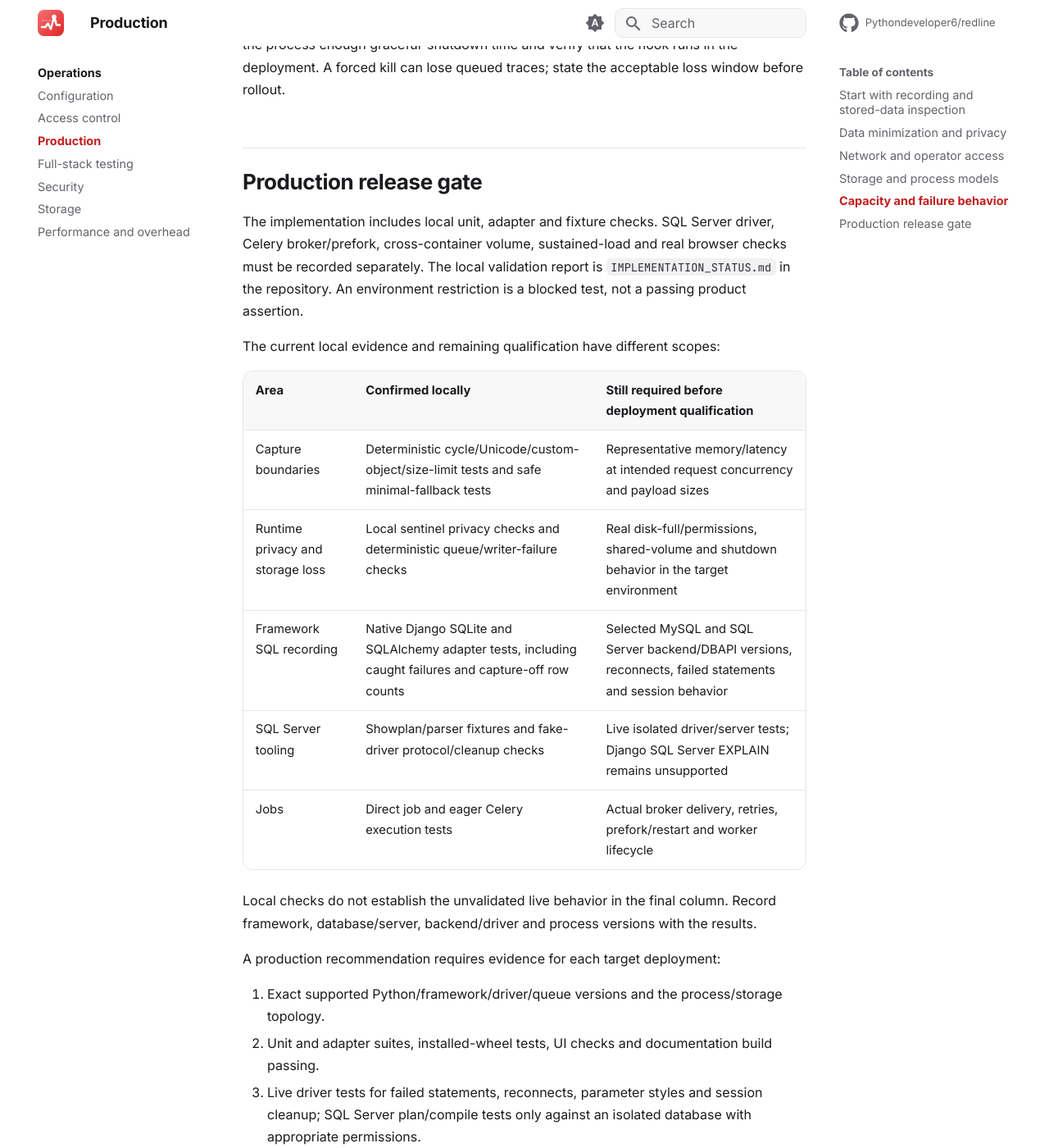
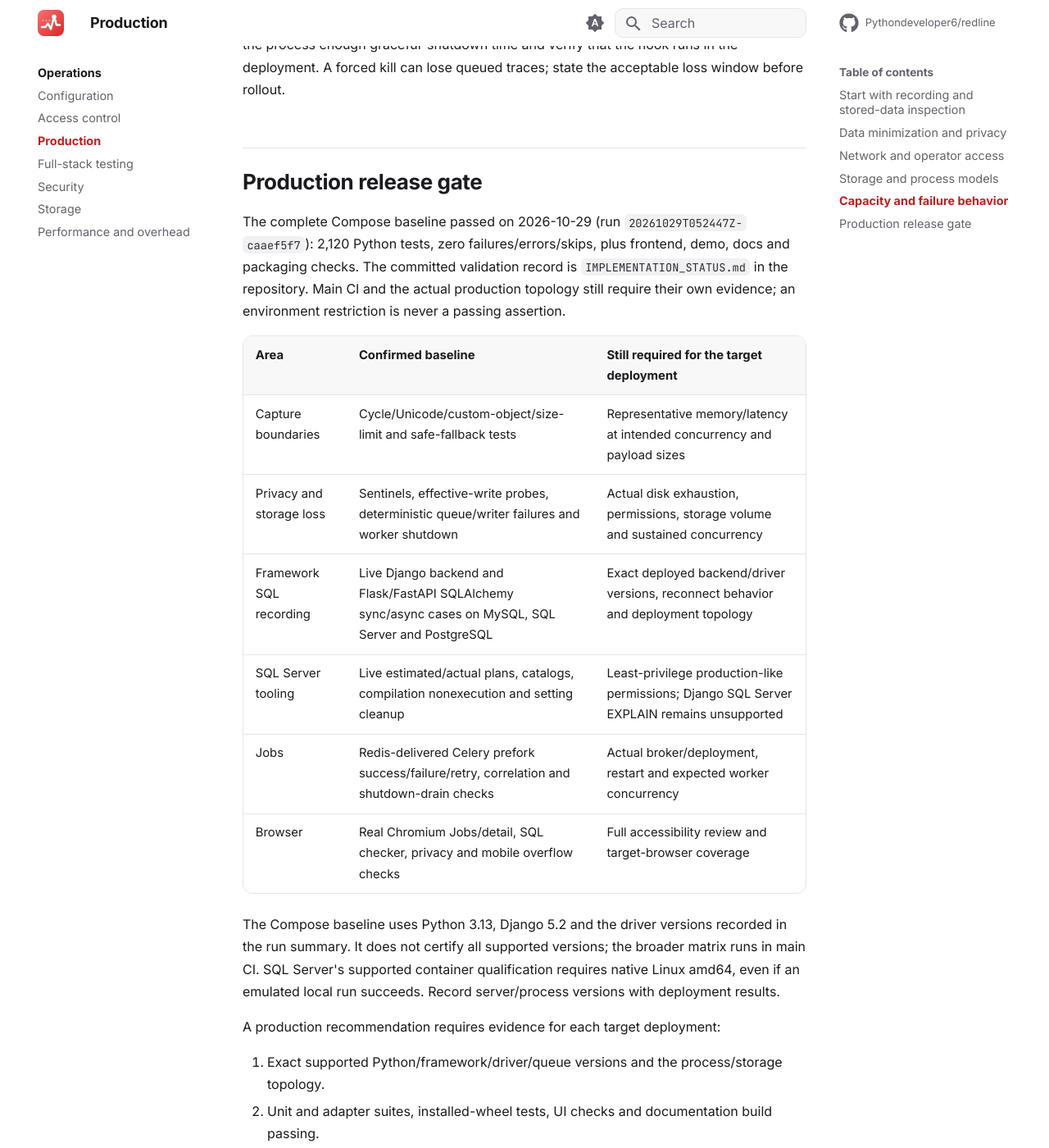
Before and after one commit to Pythondeveloper6/redline, an MkDocs documentation site: the page built from docs/production.md, in a window 1280 px wide and 1400 px high, scrolled down 5857 px. Shown: the whole window at 82% size. Built offline with MkDocs 1.6.1 and Material for MkDocs 9.7.7, drawn with Linux system fonts in a browser that asks for light colours; comment, search, counter and statistics services are not loaded.

Commit message:
docs: record successful full-stack release qualification

```diff
--- a/docs/production.md
+++ b/docs/production.md
@@ -201,23 +201,25 @@ A forced kill can lose queued traces; state the acceptable loss window before ro
 
 ## Production release gate
 
-The implementation includes local unit, adapter and fixture checks. SQL Server driver,
-Celery broker/prefork, cross-container volume, sustained-load and real browser checks must
-be recorded separately. The local validation report is `IMPLEMENTATION_STATUS.md` in the
-repository. An environment restriction is a blocked test, not a passing product assertion.
+The complete Compose baseline passed on 2026-10-29 (run
+`20261029T052447Z-caaef5f7`): 2,120 Python tests, zero failures/errors/skips, plus frontend,
+demo, docs and packaging checks. The committed validation record is
+`IMPLEMENTATION_STATUS.md` in the repository. Main CI and the actual production topology
+still require their own evidence; an environment restriction is never a passing assertion.
 
-The current local evidence and remaining qualification have different scopes:
+| Area | Confirmed baseline | Still required for the target deployment |
+|---|---|---|
+| Capture boundaries | Cycle/Unicode/custom-object/size-limit and safe-fallback tests | Representative memory/latency at intended concurrency and payload sizes |
+| Privacy and storage loss | Sentinels, effective-write probes, deterministic queue/writer failures and worker shutdown | Actual disk exhaustion, permissions, storage volume and sustained concurrency |
+| Framework SQL recording | Live Django backend and Flask/FastAPI SQLAlchemy sync/async cases on MySQL, SQL Server and PostgreSQL | Exact deployed backend/driver versions, reconnect behavior and deployment topology |
+| SQL Server tooling | Live estimated/actual plans, catalogs, compilation nonexecution and setting cleanup | Least-privilege production-like permissions; Django SQL Server EXPLAIN remains unsupported |
+| Jobs | Redis-delivered Celery prefork success/failure/retry, correlation and shutdown-drain checks | Actual broker/deployment, restart and expected worker concurrency |
+| Browser | Real Chromium Jobs/detail, SQL checker, privacy and mobile overflow checks | Full accessibility review and target-browser coverage |
 
-| Area | Confirmed locally | Still required before deployment qualification |
-|---|---|---|
-| Capture boundaries | Deterministic cycle/Unicode/custom-object/size-limit tests and safe minimal-fallback tests | Representative memory/latency at intended request concurrency and payload sizes |
-| Runtime privacy and storage loss | Local sentinel privacy checks and deterministic queue/writer-failure checks | Real disk-full/permissions, shared-volume and shutdown behavior in the target environment |
-| Framework SQL recording | Native Django SQLite and SQLAlchemy adapter tests, including caught failures and capture-off row counts | Selected MySQL and SQL Server backend/DBAPI versions, reconnects, failed statements and session behavior |
-| SQL Server tooling | Showplan/parser fixtures and fake-driver protocol/cleanup checks | Live isolated driver/server tests; Django SQL Server EXPLAIN remains unsupported |
-| Jobs | Direct job and eager Celery execution tests | Actual broker delivery, retries, prefork/restart and worker lifecycle |
-
-Local checks do not establish the unvalidated live behavior in the final column. Record
-framework, database/server, backend/driver and process versions with the results.
+The Compose baseline uses Python 3.13, Django 5.2 and the driver versions recorded in the
+run summary. It does not certify all supported versions; the broader matrix runs in main
+CI. SQL Server's supported container qualification requires native Linux amd64, even if
+an emulated local run succeeds. Record server/process versions with deployment results.
 
 A production recommendation requires evidence for each target deployment:
 
```
Also changed, not shown: IMPLEMENTATION_STATUS.md (+42 -49 lines), examples/testing/README.md (+12 -17 lines).
